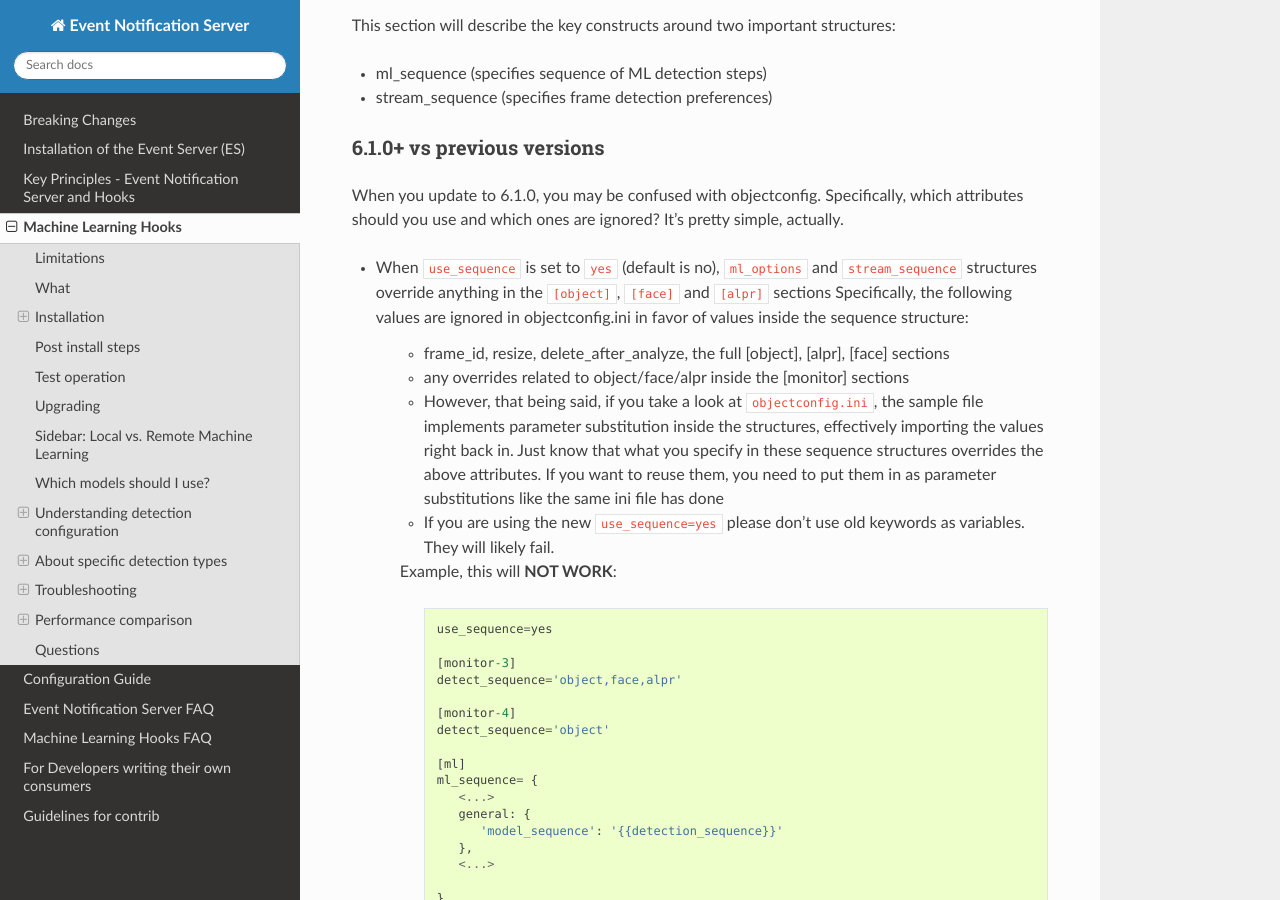
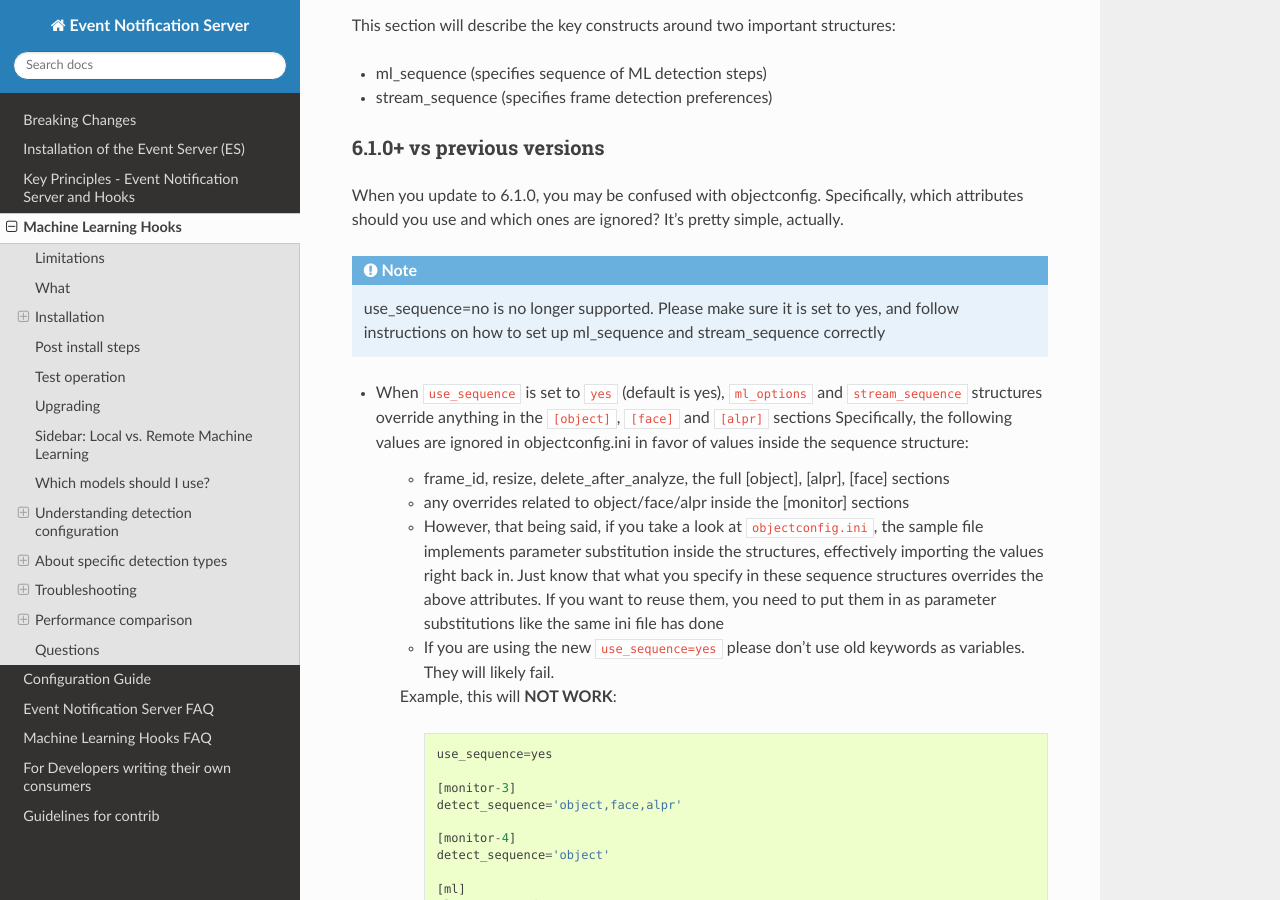
Before and after one commit to ZoneMinder/zmeventnotification, a Sphinx documentation site: the page built from docs/guides/hooks.rst, in a window 1280 px wide and 900 px high, scrolled down 5400 px. Built offline with Sphinx 7.4.7 and the Read the Docs theme 2.0.0, drawn with Linux system fonts in a browser that asks for light colours.

Commit message:
make note on use_sequence

```diff
--- a/docs/guides/hooks.rst
+++ b/docs/guides/hooks.rst
@@ -274,7 +274,13 @@ When you update to 6.1.0, you may be confused with objectconfig.
 Specifically, which attributes should you use and which ones are ignored?
 It's pretty simple, actually.
 
-- When ``use_sequence`` is set to ``yes`` (default is no), ``ml_options`` and ``stream_sequence``
+.. note::
+
+   use_sequence=no is no longer supported. Please make sure it is set to yes, and follow instructions
+   on how to set up ml_sequence and stream_sequence correctly
+
+
+- When ``use_sequence`` is set to ``yes`` (default is yes), ``ml_options`` and ``stream_sequence``
   structures override anything in the ``[object]``, ``[face]`` and ``[alpr]`` sections
   Specifically, the following values are ignored in objectconfig.ini in favor of values inside the sequence structure:
 
```
